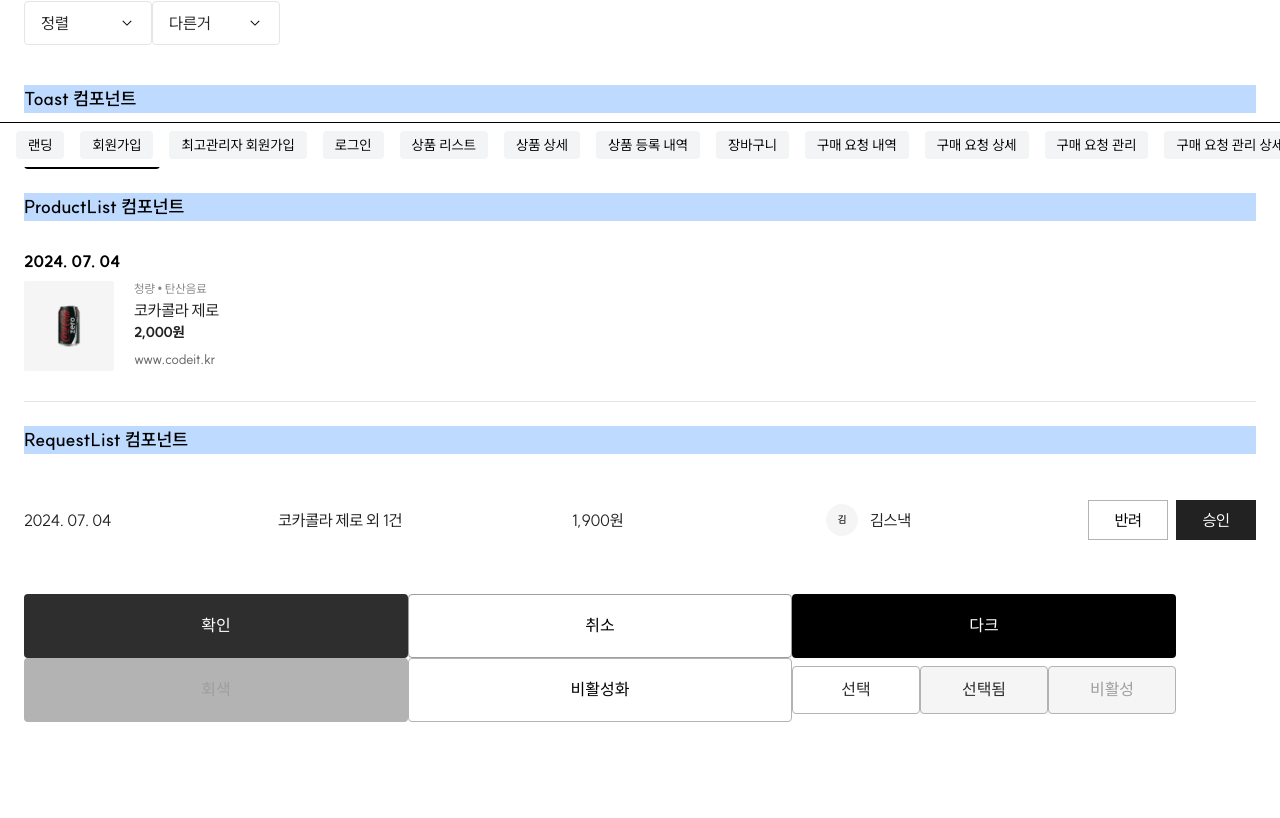
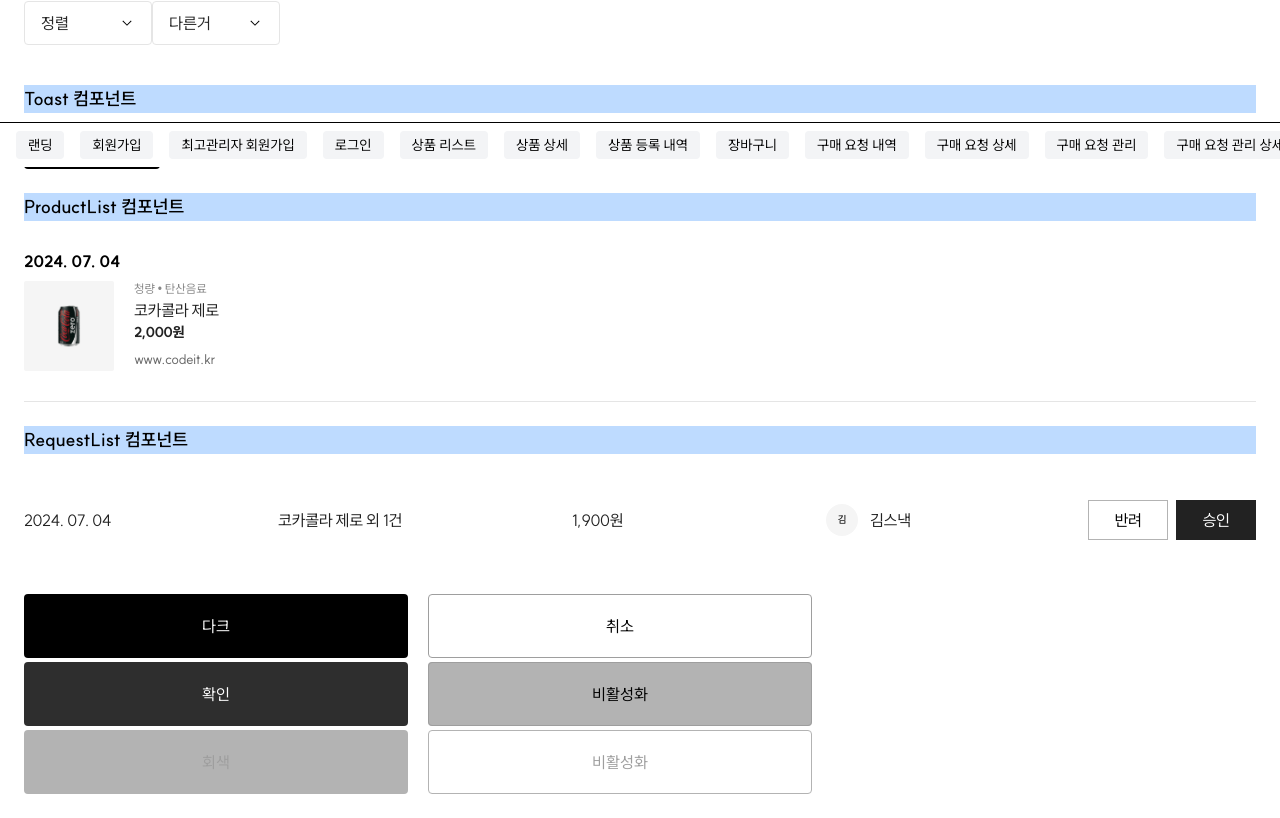
Before and after one commit to xdnjs7/6-Snack-FE-release, a Next.js app: page /components-preview in a window 1280 px wide. Shown: the part 633-1451 px from the top of the page. Before the commit the page ends 1379 px from the top, so only its background shows below. Built offline with nearby package versions, Linux system fonts and the light colour scheme.

Commit message:
feat/Button 컴포넌트 진행 중

```diff
--- a/src/app/(preview)/components-preview/page.tsx
+++ b/src/app/(preview)/components-preview/page.tsx
@@ -94,15 +94,17 @@ export default function ComponentsPreviewPage() {
       </div>
 
       {/* 버튼 */}
-      <div>
-        <Button type="primary" label="확인" />
-        <Button type="secondary" label="취소" />
-        <Button type="dark" label="다크" />
-        <Button type="gray" label="회색" />
-        <Button type="disabled" label="비활성화" />
-        <Button type="mini-default" label="선택" />
-        <Button type="mini-active" label="선택됨" />
-        <Button type="mini-disabled" label="비활성" />
+      <div className="flex gap-5">
+        <div className="flex flex-col w-96 gap-1">
+          <Button type="dark" label="다크" />
+          <Button type="primary" label="확인" />
+          <Button type="gray" label="회색" />
+        </div>
+        <div className="flex flex-col w-96 gap-1">
+          <Button type="secondary" label="취소" />
+          <Button type="light-outline" label="비활성화" />
+          <Button type="disabled" label="비활성화" />
+        </div>
       </div>
     </div>
   );
--- a/src/components/common/MemberList.tsx
+++ b/src/components/common/MemberList.tsx
@@ -38,7 +38,7 @@ const MemberList = ({ id, name, email, role, onDeleteUser, onChangeRole }: TMemb
 
       {/* 액션 버튼 */}
       <div className="flex gap-2">
-        {/* 권한 변경 버튼 (최고관리자는 제외) */}
+
         {!isSuperAdmin && (
           <div
             className="w-24 px-5 py-2.5 bg-white rounded-sm outline outline-1 outline-offset-[-1px] outline-zinc-400 flex justify-center items-center cursor-pointer"
--- a/src/components/ui/Button.tsx
+++ b/src/components/ui/Button.tsx
@@ -1,38 +1,70 @@
-import { ButtonType, TButtonProps } from '@/types/button.types';
-import React from 'react';
+import { TButtonProps, TButtonStyle, TButtonType } from "@/types/button.types";
+import React from "react";
+import clsx from "clsx";
 
+const buttonStyleMap: Record<TButtonType, TButtonStyle> = {
+  primary: {
+    bg: "bg-primary-900",
+    textColor: "text-white",
+    padding: "px-4 py-3",
+    size: "w-20 h-auto sm:w-full sm:h-16",
+  },
+  dark: {
+    bg: "bg-black",
+    textColor: "text-white",
+    padding: "px-4 py-3",
+    size: "w-20 h-auto sm:w-full sm:h-16",
+  },
+  gray: {
+    bg: "bg-primary-300",
+    textColor: "text-primary-400",
+    padding: "px-4 py-3",
+    size: "w-20 h-auto sm:w-full sm:h-16",
+  },
 
-const ButtonStyle: Record<ButtonType, string> = {
-  primary: 'bg-primary-900 text-white px-4 py-3',
-  secondary: 'bg-white px-4 py-3 outline outline-1 outline-offset-[-1px] outline-primary-400',
-  dark: 'bg-black text-white p-4',
-  'light-outline': 'bg-primary-300 px-4 py-3 outline outline-1 outline-offset-[-1px] outline-primary-400',
-  gray: 'bg-primary-300 text-primary-400 p-4',
-  disabled: 'bg-white p-4 outline outline-1 outline-offset-[-1px] outline-primary-300',
-
-  'mini-default':
-    'px-5 py-3 bg-white text-primary-900 font-normal outline outline-1 outline-offset-[-1px] outline-primary-300',
-  'mini-active':
-    'px-5 py-3 bg-primary-50 text-primary-900 font-normal outline outline-1 outline-offset-[-1px] outline-primary-300',
-  'mini-disabled':
-    'px-5 py-3 bg-primary-50 text-primary-400 font-normal outline outline-1 outline-offset-[-1px] outline-primary-300',
+  secondary: {
+    bg: "bg-white",
+    padding: "px-4 py-3",
+    size: "w-20 h-auto sm:w-full sm:h-16",
+    outline: "outline outline-1 outline-offset-[-1px] outline-primary-400",
+  },
+  "light-outline": {
+    bg: "bg-primary-300",
+    padding: "px-4 py-3",
+    size: "w-20 h-auto sm:w-full sm:h-16",
+    outline: "outline outline-1 outline-offset-[-1px] outline-primary-400",
+  },
+  disabled: {
+    bg: "bg-white",
+    textColor: "text-primary-400",
+    padding: "p-4",
+    size: "w-20 h-auto sm:w-full sm:h-16",
+    outline: "outline outline-1 outline-offset-[-1px] outline-primary-300",
+  },
 };
 
+export default function Button({ type, label = "label", onClick }: TButtonProps) {
+  const style = buttonStyleMap[type];
 
-export default function Button({ type, label = 'label', onClick }: TButtonProps) {
-  const isMini = type.startsWith('mini');
-  const widthClass = isMini ? 'w-32' : 'w-96';
-  const heightClass = isMini ? '' : 'h-16';
+  if (!style) {
+    console.warn(`Unknown button type: ${type}`);
+    return null;
+  }
+
+  const buttonClass = clsx(
+    style.size ?? "",
+    style.bg,
+    style.textColor,
+    style.padding ?? "",
+    style.outline,
+    style.font,
+
+    "rounded-sm inline-flex justify-center items-center",
+  );
 
   return (
-    <button
-      className={`${widthClass} ${heightClass} rounded-sm inline-flex justify-center items-center ${ButtonStyle[type]}`}
-      disabled={type === 'disabled' || type === 'mini-disabled'}
-      onClick={onClick}
-    >
-      <span className={`text-center text-base font-['SUIT']`}>
-        {label}
-      </span>
+    <button className={buttonClass} disabled={type === "disabled"} onClick={onClick}>
+      <span className="text-center text-base font-suit">{label}</span>
     </button>
   );
 }
--- a/src/types/button.types.ts
+++ b/src/types/button.types.ts
@@ -1,19 +1,16 @@
-// types/button.types.ts
-export type ButtonType =
-  | 'primary'
-  | 'secondary'
-  | 'dark'
-  | 'light-outline'
-  | 'gray'
-  | 'disabled'
-  | 'mini-default'
-  | 'mini-active'
-  | 'mini-disabled';
-
-export type ButtonSize = 'lg' | 'sm';
+export type TButtonType = "primary" | "secondary" | "dark" | "light-outline" | "gray" | "disabled";
 
 export type TButtonProps = {
-  type: ButtonType;
+  type: TButtonType;
   label?: string;
   onClick?: () => void;
 };
+
+export type TButtonStyle = {
+  bg: string;
+  textColor?: string;
+  padding: string;
+  outline?: string;
+  font?: string;
+  size?: string;
+};
```
